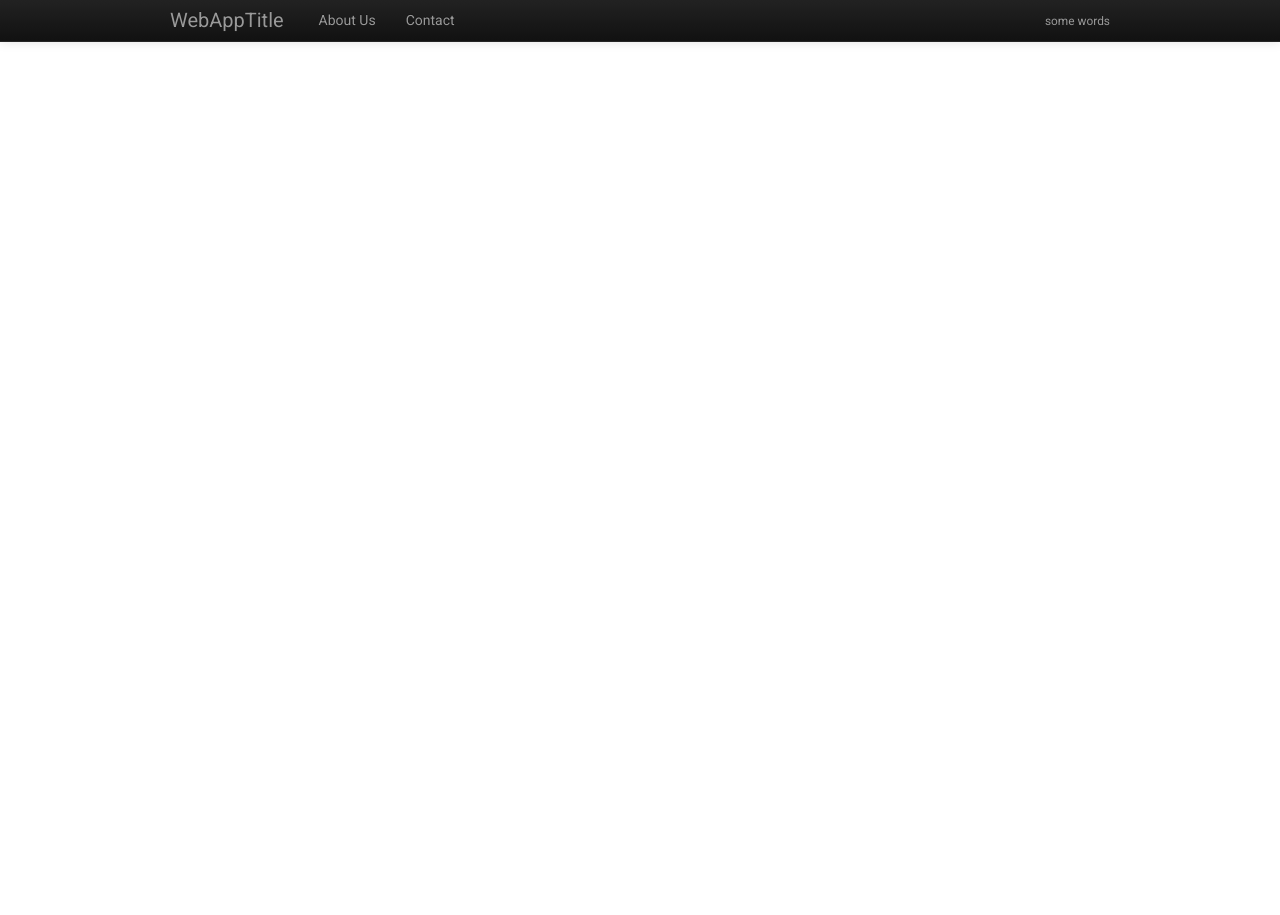
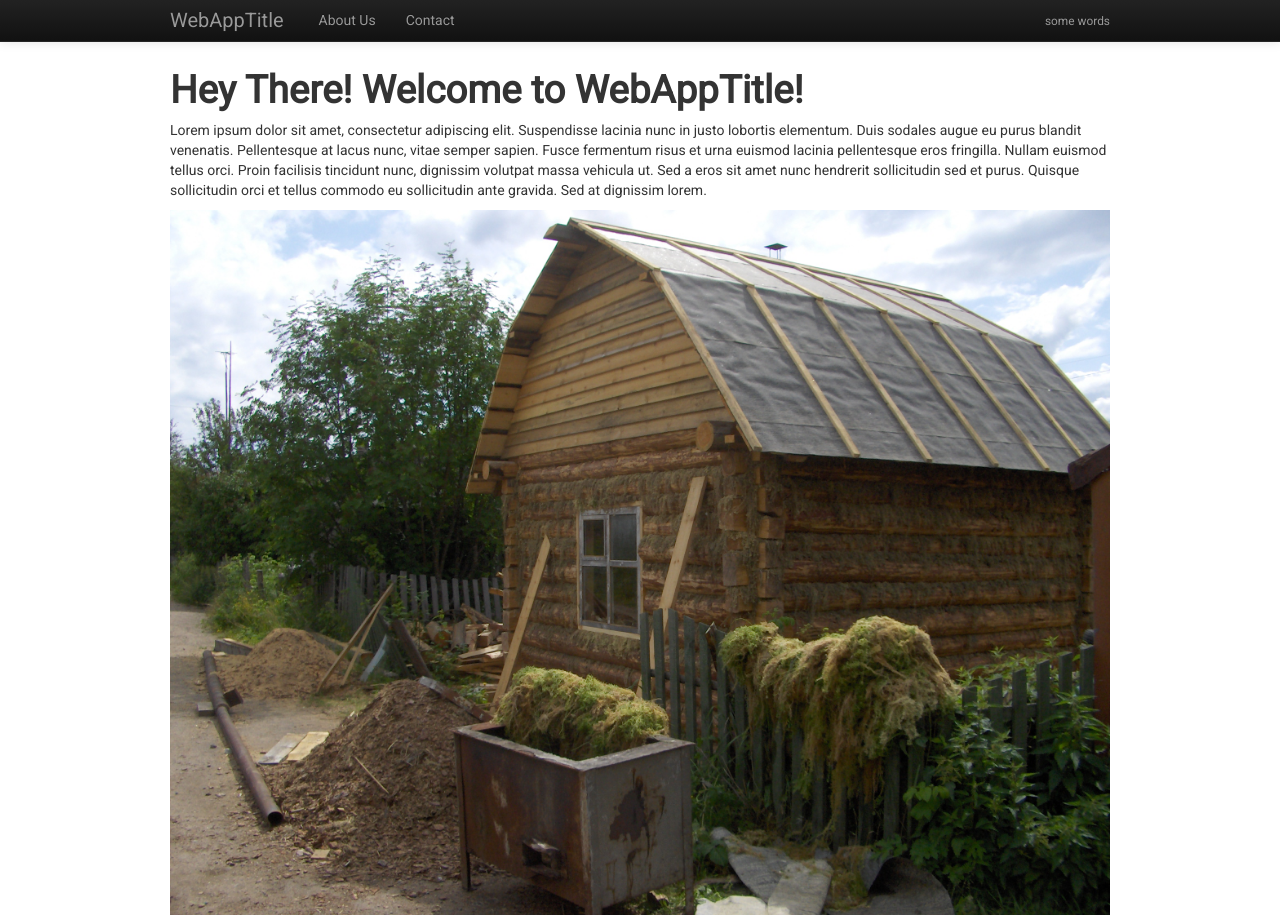
Before and after one commit to nickpelone/CSCI-344-Project-1, a plain HTML site: page bootstrap/index.html in a window 1280 px wide. Before the commit the page ends 800 px from the top, so only its background shows below. Drawn offline with Linux system fonts and the light colour scheme.

Commit message:
Adds layout structure, padding for content container, lorem ipsum text for a preview, and an image to give example content. Also forces Google Web Font usage on h1 tag

```diff
--- a/bootstrap/css/webfonts.css
+++ b/bootstrap/css/webfonts.css
@@ -1,3 +1,10 @@
 body{
   font-family: 'Roboto', sans-serif;
 }
+h1{
+  font-family: 'Roboto', sans-serif;
+}
+#content_container{
+  padding-top:60px;
+  margin-bottom:auto;
+}
--- a/bootstrap/index.html
+++ b/bootstrap/index.html
@@ -9,7 +9,7 @@
   <body>
     <div class="navbar navbar-inverse navbar-fixed-top">
       <div class="navbar-inner">
-        <div class="container">
+        <div class="container" id="navbar_container">
           <a class="brand pull-left" href="index.html">WebAppTitle</a>
           <ul class="nav">
             <li class="divider-vertial"></li>
@@ -19,8 +19,19 @@
           <p class="navbar-text pull-right"><small>some words</small></p>
         </div>
       </div>
-    </div><!---navigation ends here -->
-
+    </div>
+    <div class="container top-container" id="content_container">
+      <div class="row-fluid">
+        <div class="span-12">
+          <h1>Hey There! Welcome to WebAppTitle!</h1>
+          <p id="lorem">Lorem ipsum dolor sit amet, consectetur adipiscing elit. Suspendisse lacinia nunc in justo lobortis elementum. Duis sodales augue eu purus blandit venenatis.
+            Pellentesque at lacus nunc, vitae semper sapien. Fusce fermentum risus et urna euismod lacinia pellentesque eros fringilla.
+            Nullam euismod tellus orci. Proin facilisis tincidunt nunc, dignissim volutpat massa vehicula ut. Sed a eros sit amet nunc hendrerit sollicitudin sed et purus.
+            Quisque sollicitudin orci et tellus commodo eu sollicitudin ante gravida. Sed at dignissim lorem.</p>
+            <img src="img/wikimedia-commons/bg.jpg"></img>
+        </div>
+      </div>
+    </div>
     <script src="js/bootstrap.min.js"></script>
   </body>
 </html>
```
Also changed, not shown: bootstrap/img/wikimedia-commons/bg.jpg (added).
